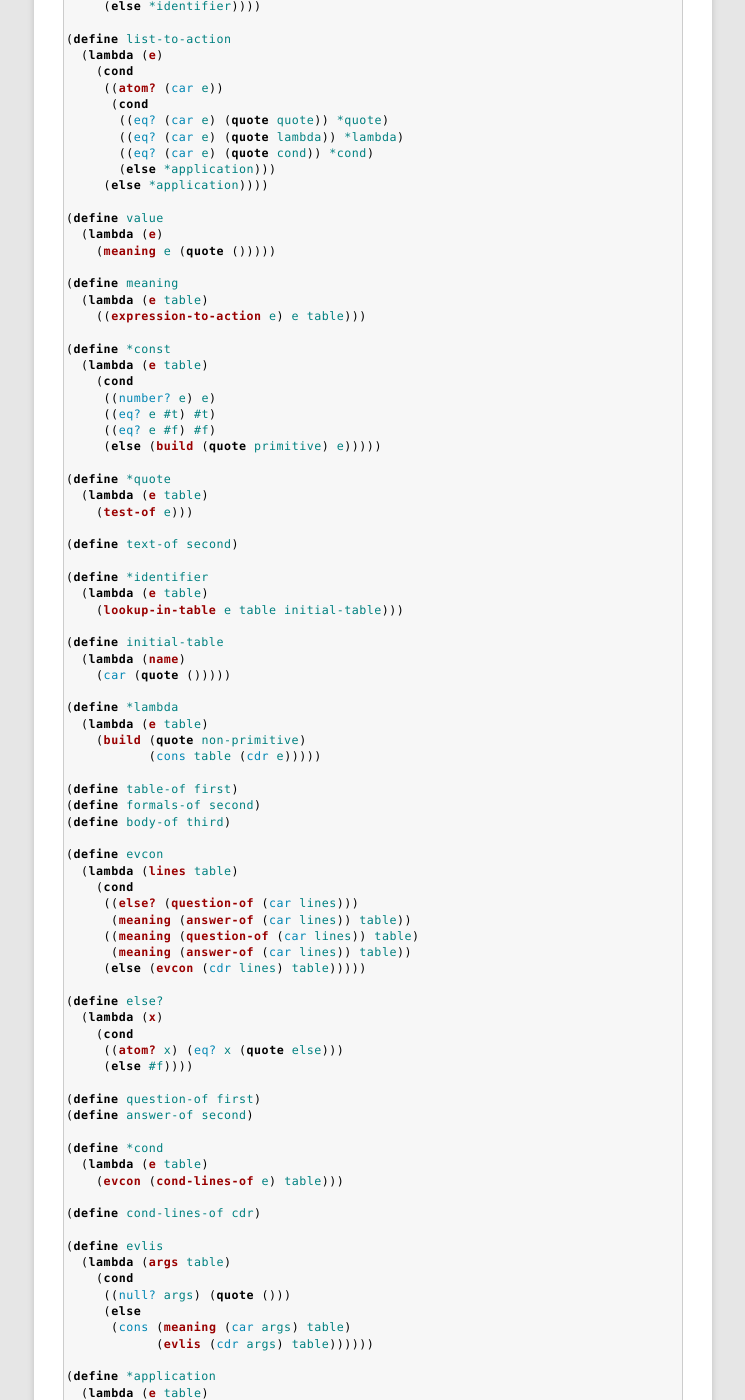
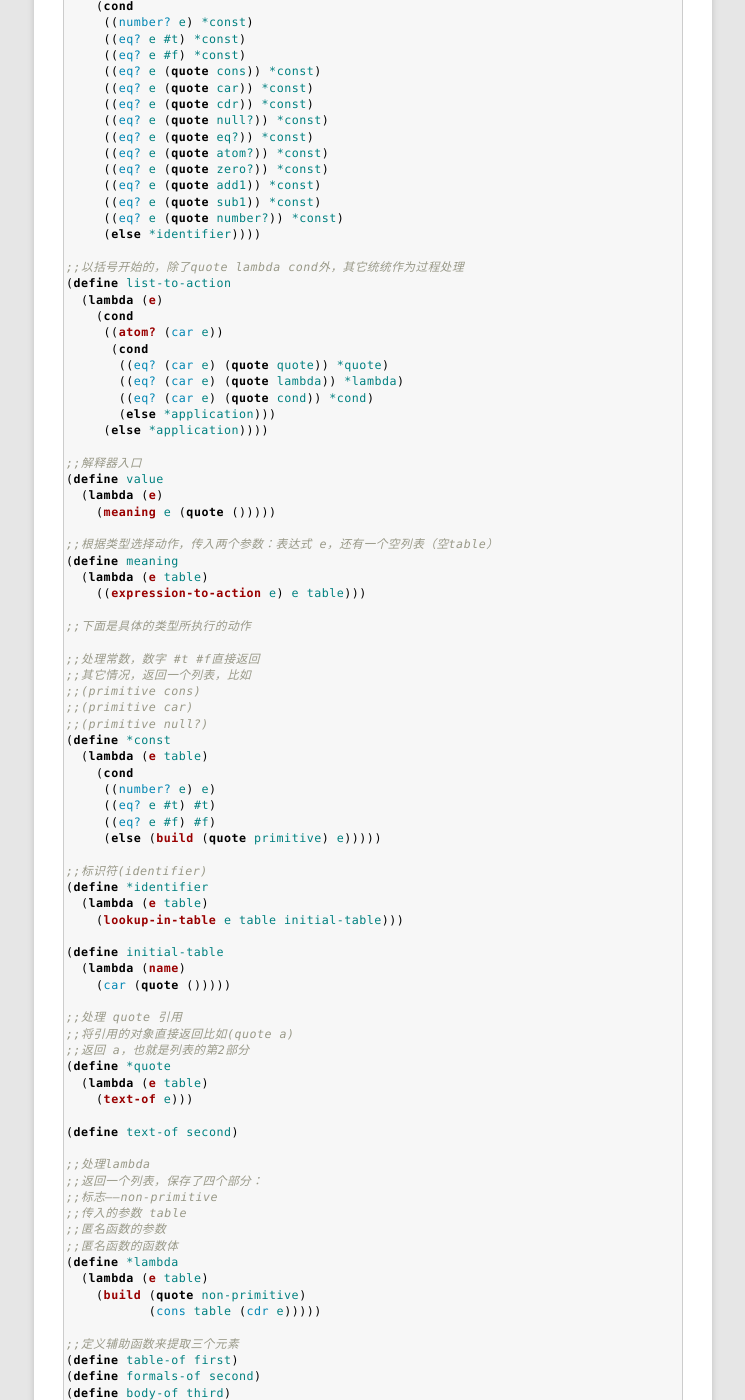
Before and after one commit to rhuichao/uternet.github.io, a Jekyll site: the page built from _posts/2014-03-20-TLS.md, in a window 1280 px wide and 1400 px high, scrolled down 17598 px. Shown: the whole window, without its empty margins (267-1012 px from the left). Built offline with Jekyll 4.4.1, drawn with Linux system fonts in a browser that asks for light colours; some web fonts are replaced; Markdown is read by kramdown in place of the engine named in the settings; some of the changed text lies outside the part shown.

Commit message:
new document posted

````diff
--- a/_posts/2014-03-20-TLS.md
+++ b/_posts/2014-03-20-TLS.md
@@ -1016,10 +1016,14 @@ date:   2014-03-20
 
 (define new-entry build)
 
+;;entry 是一种数据结构，它嵌套两个列表构成，两个列表长度一致，而且第一个列表中
+;;不能有重复的原子。类似于Python中的字典，由键和值一一对应。
+;;lookup-in-entry 需要一个参数 name（键），然后返回对应的值，如果键和值不存在
+;;则交由第三方函数 entry-f 进行下一步处理。
 (define lookup-in-entry
   (lambda (name entry entry-f)
     (lookup-in-entry-help name
-                          (firset entry)
+                          (first entry)
                           (second entry)
                           entry-f)))
 
@@ -1034,25 +1038,35 @@ date:   2014-03-20
                                  (cdr values)
                                  entry-f)))))
 
+;;table 是由多条 entry 复合构成的一种数据结构
+;;extend-table 的作用就是将一条 entry 添加到一个 table 中
+;;所以，可以简单地用 cons 代替
 (define extend-table cons)
 
+;;历遍 table, 找出 name 对应的值
 (define lookup-in-table
   (lambda (name table table-f)
     (cond
      ((null? table) (table-f name))
-     (else (lookup-in-entry name
-                            (car table)
-                            (lambda (name)
-                              (lookup-in-table name
-                                               (cdr table)
-                                               table-f)))))))
+     (else
+      (lookup-in-entry name
+                       (car table)
+                       (lambda (name)
+                         (lookup-in-table name
+                                          (cdr table)
+                                          table-f)))))))
 
+;;根据表达式执行动作
 (define expression-to-action
   (lambda (e)
     (cond
      ((atom? e) (atom-to-action e))
      (else (list-to-action e)))))
 
+;;如果是单个的原子，只有两种情况：
+;;一、数字 #t #f cons car cdr null? eq? atom? zero? add1 sub1 number?
+;;统统作为常数处理。
+;;二、其它的所有原子，作为标识符处理
 (define atom-to-action
   (lambda (e)
     (cond
@@ -1071,6 +1085,7 @@ date:   2014-03-20
      ((eq? e (quote number?)) *const)
      (else *identifier))))
 
+;;以括号开始的，除了quote lambda cond外，其它统统作为过程处理
 (define list-to-action
   (lambda (e)
     (cond
@@ -1082,14 +1097,23 @@ date:   2014-03-20
        (else *application)))
      (else *application))))
 
+;;解释器入口
 (define value
   (lambda (e)
     (meaning e (quote ()))))
 
+;;根据类型选择动作，传入两个参数：表达式 e，还有一个空列表（空table）
 (define meaning
   (lambda (e table)
     ((expression-to-action e) e table)))
 
+;;下面是具体的类型所执行的动作
+
+;;处理常数，数字 #t #f直接返回
+;;其它情况，返回一个列表，比如
+;;(primitive cons)
+;;(primitive car)
+;;(primitive null?)
 (define *const
   (lambda (e table)
     (cond
@@ -1098,12 +1122,7 @@ date:   2014-03-20
      ((eq? e #f) #f)
      (else (build (quote primitive) e)))))
 
-(define *quote
-  (lambda (e table)
-    (test-of e)))
-
-(define text-of second)
-
+;;标识符(identifier)
 (define *identifier
   (lambda (e table)
     (lookup-in-table e table initial-table)))
@@ -1112,24 +1131,46 @@ date:   2014-03-20
   (lambda (name)
     (car (quote ()))))
 
+;;处理 quote 引用
+;;将引用的对象直接返回比如(quote a)
+;;返回 a，也就是列表的第2部分
+(define *quote
+  (lambda (e table)
+    (text-of e)))
+
+(define text-of second)
+
+;;处理lambda
+;;返回一个列表，保存了四个部分：
+;;标志——non-primitive
+;;传入的参数 table
+;;匿名函数的参数
+;;匿名函数的函数体
 (define *lambda
   (lambda (e table)
     (build (quote non-primitive)
            (cons table (cdr e)))))
 
+;;定义辅助函数来提取三个元素
 (define table-of first)
 (define formals-of second)
 (define body-of third)
+
+;;处理cond
 
 (define evcon
   (lambda (lines table)
     (cond
      ((else? (question-of (car lines)))
-      (meaning (answer-of (car lines)) table))
-     ((meaning (question-of (car lines)) table)
-      (meaning (answer-of (car lines)) table))
+      (meaning (answer-of (car lines))
+               table))
+     ((meaning (question-of (car lines))
+               table)
+      (meaning (answer-of (car lines))
+               table))
      (else (evcon (cdr lines) table)))))
 
+;;判断是否是 else 行
 (define else?
   (lambda (x)
     (cond
@@ -1138,12 +1179,14 @@ date:   2014-03-20
 
 (define question-of first)
 (define answer-of second)
+(define cond-lines-of cdr)
 
 (define *cond
   (lambda (e table)
     (evcon (cond-lines-of e) table)))
 
-(define cond-lines-of cdr)
+;;处理application
+
 
 (define evlis
   (lambda (args table)
@@ -1192,7 +1235,7 @@ date:   2014-03-20
      ((eq? name (quote eq?))
       (eq? (first vals) (second vals)))
      ((eq? name (quote atom?))
-      (atom? (first vals)))
+      (:atom? (first vals)))
      ((eq? name (quote zero?))
       (zero? (first vals)))
      ((eq? name (quote add1))
@@ -1216,6 +1259,4 @@ date:   2014-03-20
              (extend-table
               (new-entry (formals-of closure) vals)
               (table-of closure)))))
-
-
 ```
````
